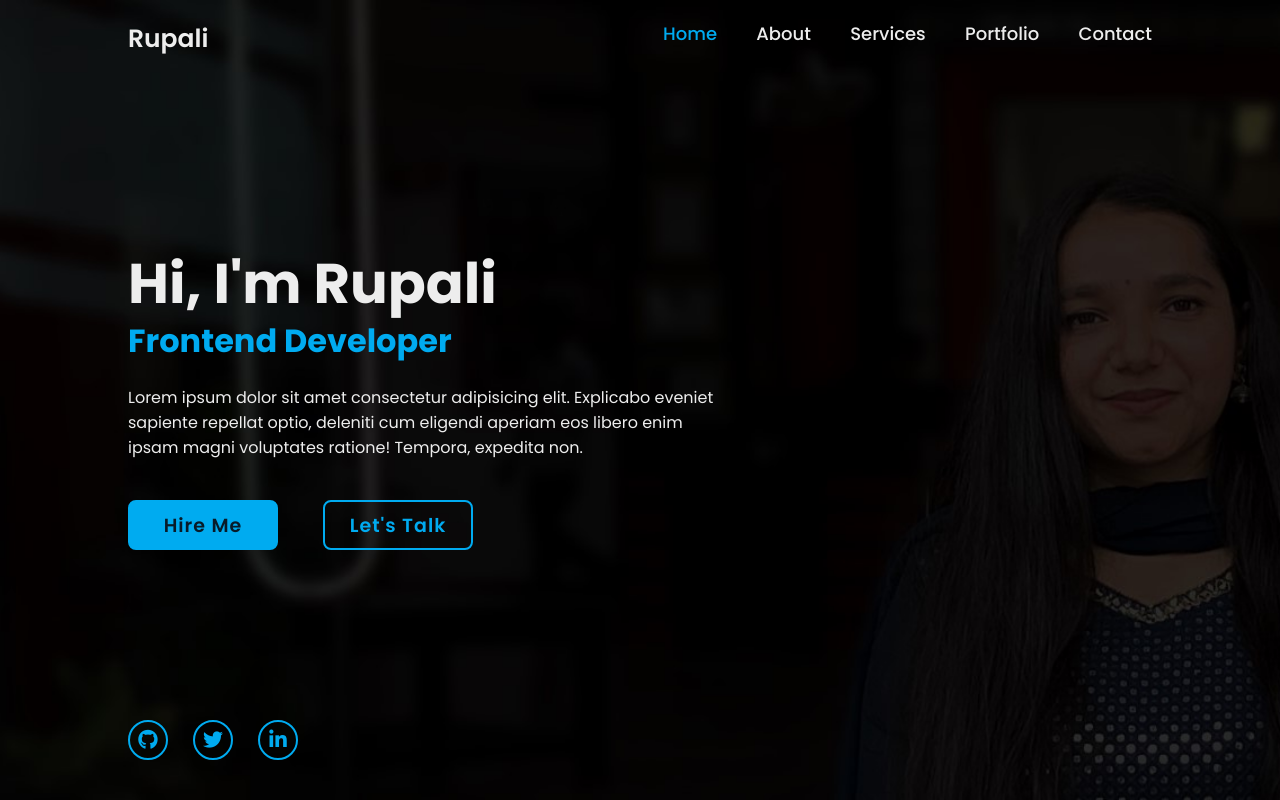
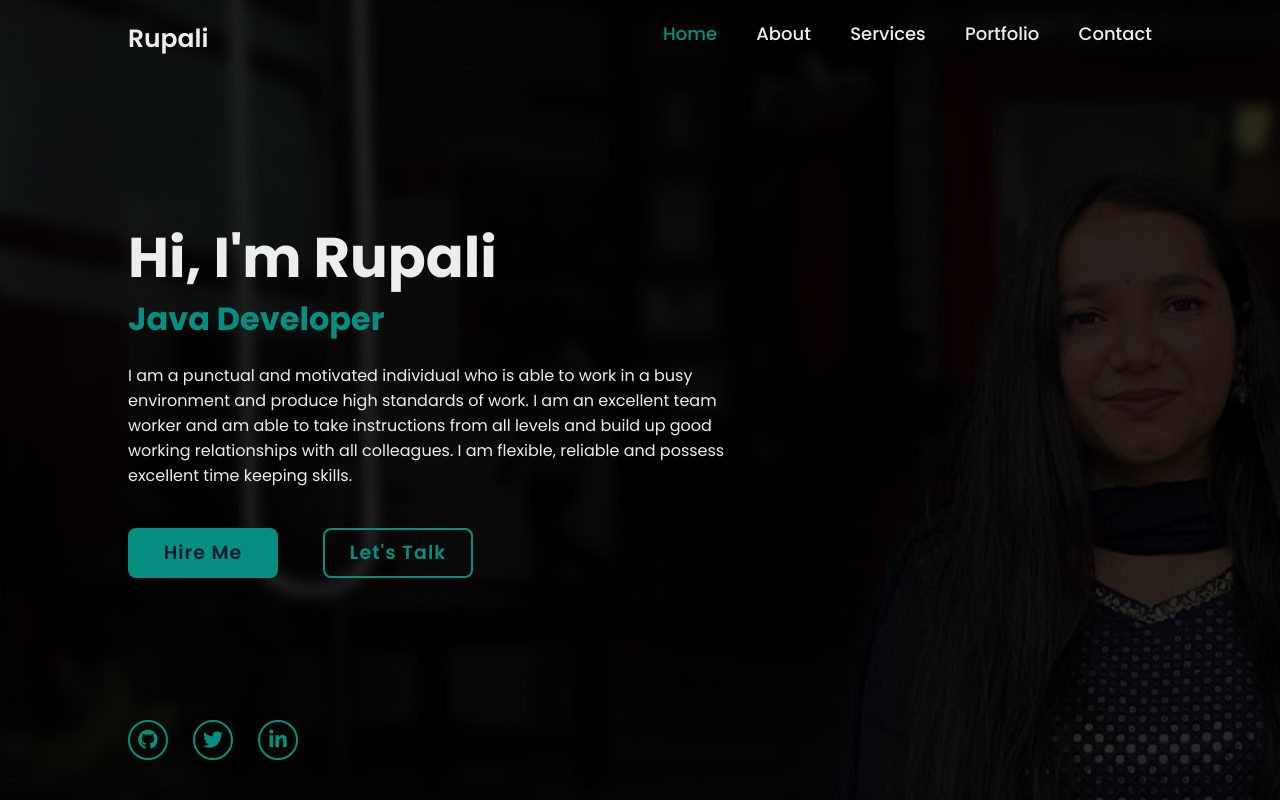
Before and after one commit to Rupali0622/My-Portfolio, a plain HTML site: page index.html in a window 1280 px wide. Drawn offline with Linux system fonts and the light colour scheme.

Commit message:
Portfolio

```diff
--- a/index.html
+++ b/index.html
@@ -1,12 +1,16 @@
 <!DOCTYPE html>
 <html lang="en">
+
 <head>
     <meta charset="UTF-8">
     <meta name="viewport" content="width=device-width, initial-scale=1.0">
     <title>My Portfolio</title>
-    <link rel="stylesheet" href="https://cdnjs.cloudflare.com/ajax/libs/font-awesome/6.5.1/css/all.min.css" integrity="sha512-DTOQO9RWCH3ppGqcWaEA1BIZOC6xxalwEsw9c2QQeAIftl+Vegovlnee1c9QX4TctnWMn13TZye+giMm8e2LwA==" crossorigin="anonymous" referrerpolicy="no-referrer" />
+    <link rel="stylesheet" href="https://cdnjs.cloudflare.com/ajax/libs/font-awesome/6.5.1/css/all.min.css"
+        integrity="sha512-DTOQO9RWCH3ppGqcWaEA1BIZOC6xxalwEsw9c2QQeAIftl+Vegovlnee1c9QX4TctnWMn13TZye+giMm8e2LwA=="
+        crossorigin="anonymous" referrerpolicy="no-referrer" />
     <link rel="stylesheet" href="style.css">
 </head>
+
 <body>
     <header class="header">
         <a href="#" class="logo">Rupali</a>
@@ -21,11 +25,15 @@
     <section class="home">
         <div class="home-content">
             <h1>Hi, I'm Rupali</h1>
-            <h3>Frontend Developer</h3>
-            <p>Lorem ipsum dolor sit amet consectetur adipisicing elit. Explicabo eveniet sapiente repellat optio, deleniti cum eligendi aperiam eos libero enim ipsam magni voluptates ratione! Tempora, expedita non.</p>
+            <h3>Java Developer</h3>
+            <p>I am a punctual and motivated individual who is able to work in a busy environment and produce high
+                standards of work. I am an
+                excellent team worker and am able to take instructions from all levels and build up good working
+                relationships with all colleagues. I am flexible, reliable and possess excellent time keeping skills.
+            </p>
             <div class="btn-box">
                 <a href="#">Hire Me</a>
-                <a href="#">Let's Talk</a>
+                <a href="https://gmail.com">Let's Talk</a>
             </div>
         </div>
         <div class="home-sci">
@@ -36,4 +44,5 @@
         <span class="home-imgHover"></span>
     </section>
 </body>
+
 </html>
--- a/style.css
+++ b/style.css
@@ -41,7 +41,7 @@ body{
     height: 100%;
     background: #030303;
     animation: showRight 1s ease forwards;
-    animation-delay: .4s;
+    animation-delay: .3s;
 }
 
 .navbar a{
@@ -50,16 +50,16 @@ body{
     text-decoration: none;
     font-weight: 500;
     margin-left: 35px;
-    transition: .3s;
+    transition: .2s;
     /* float: right; */
 }
 
 .navbar a:hover{
-    color: #00abf0;
+    color: #068f81;
 }
 
 .navbar a.active{
-    color: #00abf0;
+    color: #068f81;
 }
 
 .home{
@@ -80,7 +80,7 @@ body{
     position: relative;
     font-size: 56px;
     font-weight: 700px;
-    line-height: 1.2;
+    line-height: 1.3;
 }
 .home-content h1::before{
     content: '';
@@ -97,7 +97,7 @@ body{
     position: relative;
     font-size: 32px;
     font-weight: 700;
-    color: #00abf0;
+    color: #068f81;
 }
 
 .home-content h3::before{
@@ -109,7 +109,7 @@ body{
     height: 100%;
     background: #030303;
     animation: showRight 1s ease forwards;
-    animation-delay: 1.3s;
+    animation-delay: 1.2s;
 }
 .home-content p{
     position: relative;
@@ -126,7 +126,7 @@ body{
     height: 100%;
     background: #030303;
     animation: showRight 1s ease forwards;
-    animation-delay: 1.6s;
+    animation-delay: 1.5s;
 }
 .home-content .btn-box{
     position: relative;
@@ -155,8 +155,8 @@ body{
     align-items: center;
     width: 150px;
     height: 100%;
-    background: #00abf0;
-    border: 2px solid #00abf0;
+    background: #068f81;
+    border: 2px solid #068f81;
     border-radius: 8px;
     font-size: 19px;
     color: #081b29;
@@ -168,17 +168,17 @@ body{
     transition: .5s;
 }
 .btn-box a:hover{
-    color: #00abf0;
+    color: #068f81;
 }
 .btn-box a:nth-child(2){
     background: transparent;
-    color: #00abf0;
+    color: #068f81;
 }
 .btn-box a:nth-child(2):hover{
     color: #081b29;
 }
 .btn-box a:nth-child(2)::before{
-    background: #00abf0;
+    background: #068f81;
 }
 
 .btn-box a::before{
@@ -225,10 +225,10 @@ body{
     width: 40px;
     height: 40px;
     background: transparent;
-    border: 2px solid #00abf0;
+    border: 2px solid #068f81;
     border-radius: 50%;
     font-size: 20px;
-    color: #00abf0;
+    color: #068f81;
     text-decoration: none;
     z-index: 1;
     overflow: hidden;
@@ -246,7 +246,7 @@ body{
     left: 0;
     width: 0;
     height: 100%;
-    background: #00abf0;
+    background: #068f81;
     z-index: -1;
     transition: .5s;
 }
```
